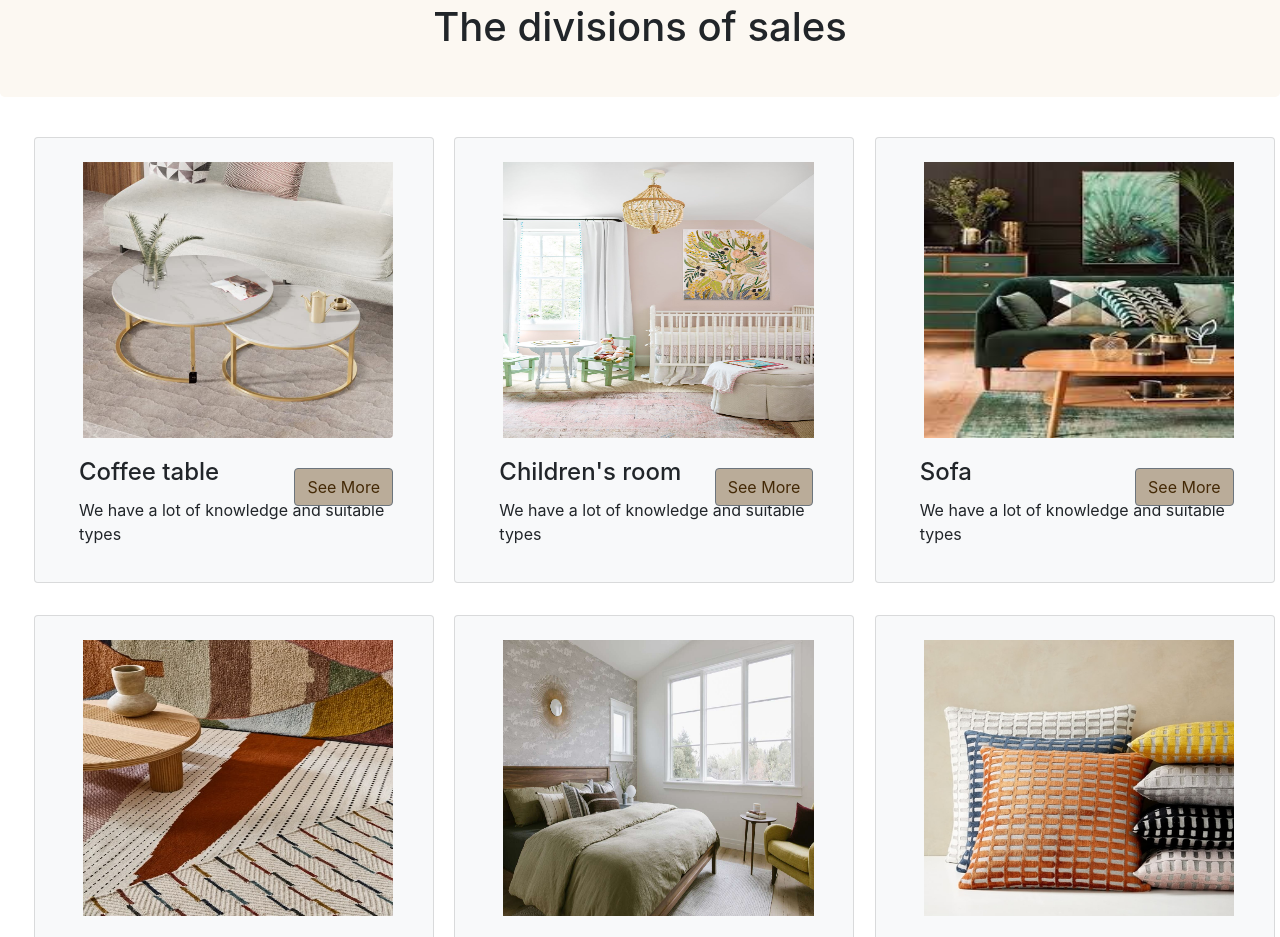
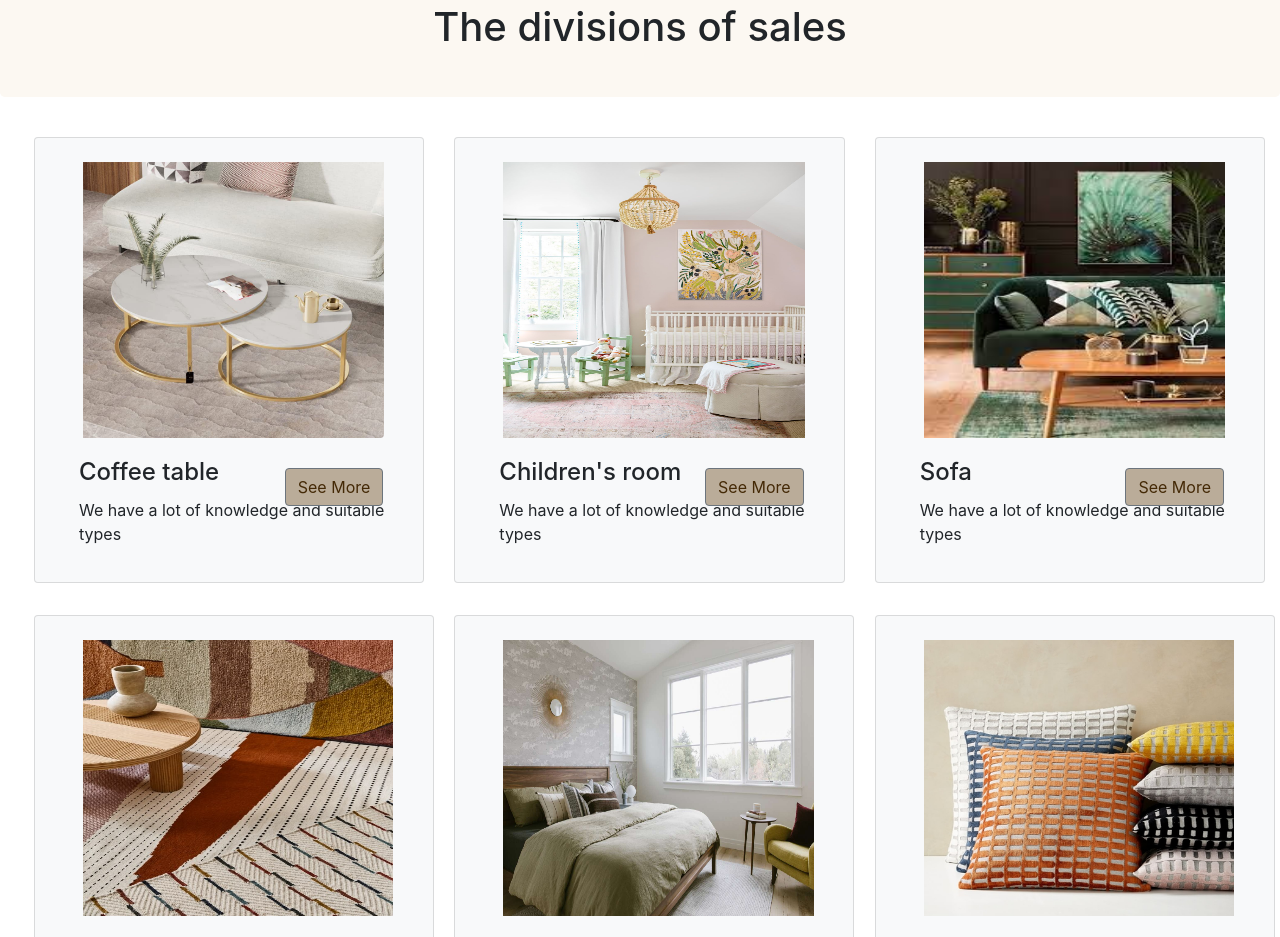
Before and after one commit to Enas-Alashwal/Hoom-Sweet2, a plain HTML site: page index.html in a window 1280 px wide. Shown: the part 1745-2682 px from the top of the page. Drawn offline with nearby package versions, Linux system fonts and the light colour scheme.

Commit message:
Update index.html

```diff
--- a/index.html
+++ b/index.html
@@ -217,7 +217,7 @@
 <div class="container-fluid  oo">
   <div class="row ml-1 d-flex justify-content-around ">
     <div class="col col-12  col-lg-4 mt-2 ">
-      <div class="card bg-light card-color" style="width:400px">
+      <div class="card bg-light card-color" >
       <img class="card-img-top pl-5 pt-4 rounded" src="image/room4.jpg" alt="Card image" style="width:90%" height="300" >
       <div class="card-body">
         <h4 class="card-title pl-4">Coffee table</h4>
@@ -227,7 +227,7 @@
     </div>
   </div>
     <div class="col col-12  col-lg-4   mt-2">
-      <div class="card bg-light card-color" style="width:400px">
+      <div class="card bg-light card-color">
       <img class="card-img-top pl-5 pt-4" src="image/room2.jpg" alt="Card image" style="width:90%" height="300" >
       <div class="card-body">
         <h4 class="card-title pl-4">Children's room</h4>
@@ -238,7 +238,7 @@
   </div>
 
     <div class="col  col-12  col-lg-4  mt-2">
-      <div class="card bg-light card-color" style="width:400px">
+      <div class="card bg-light card-color" >
       <img class="card-img-top pl-5 pt-4" src="image/room3.jpg" alt="Card image" style="width:90%" height="300" >
       <div class="card-body">
         <h4 class="card-title pl-4 ">Sofa</h4>
```
